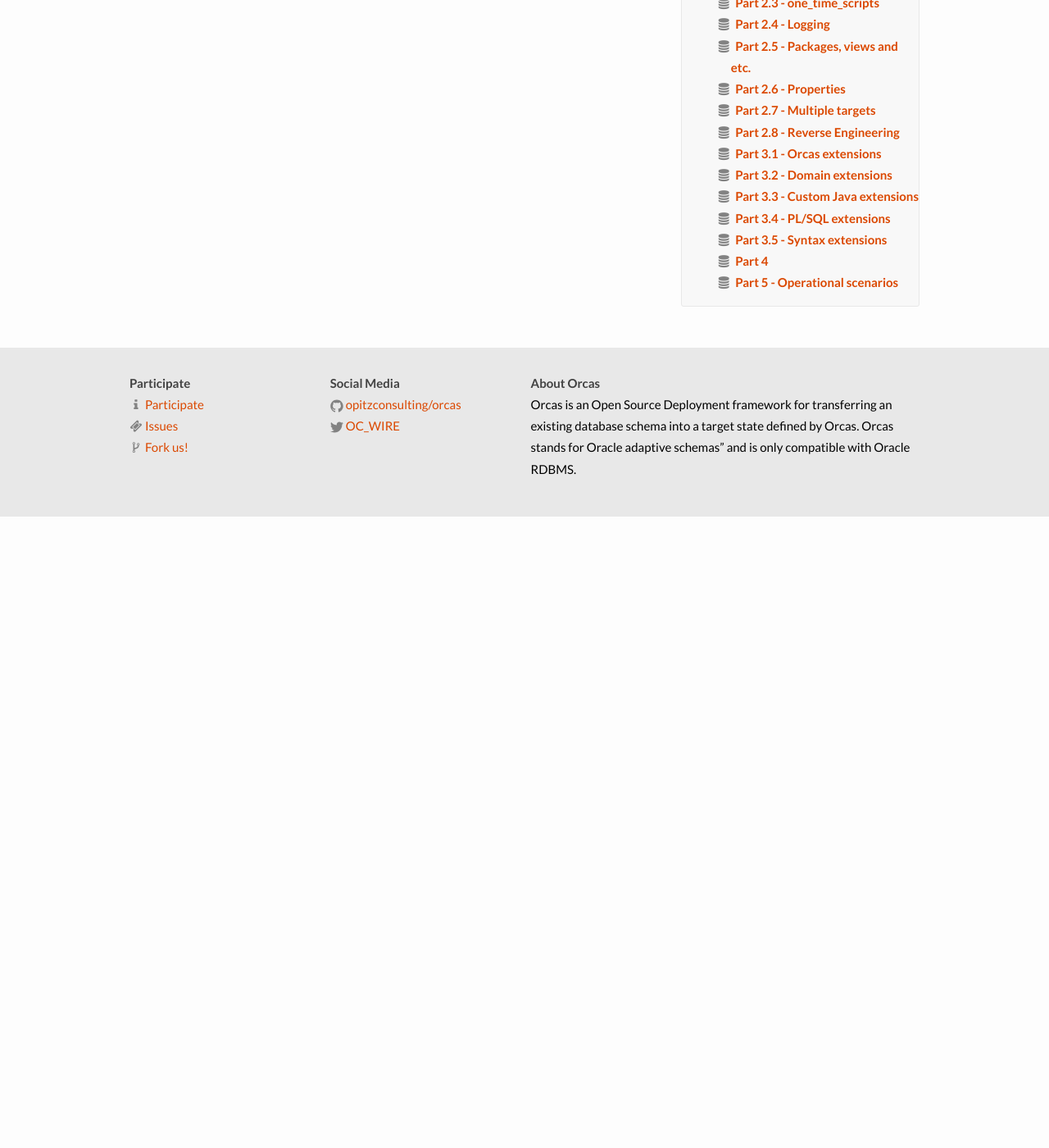
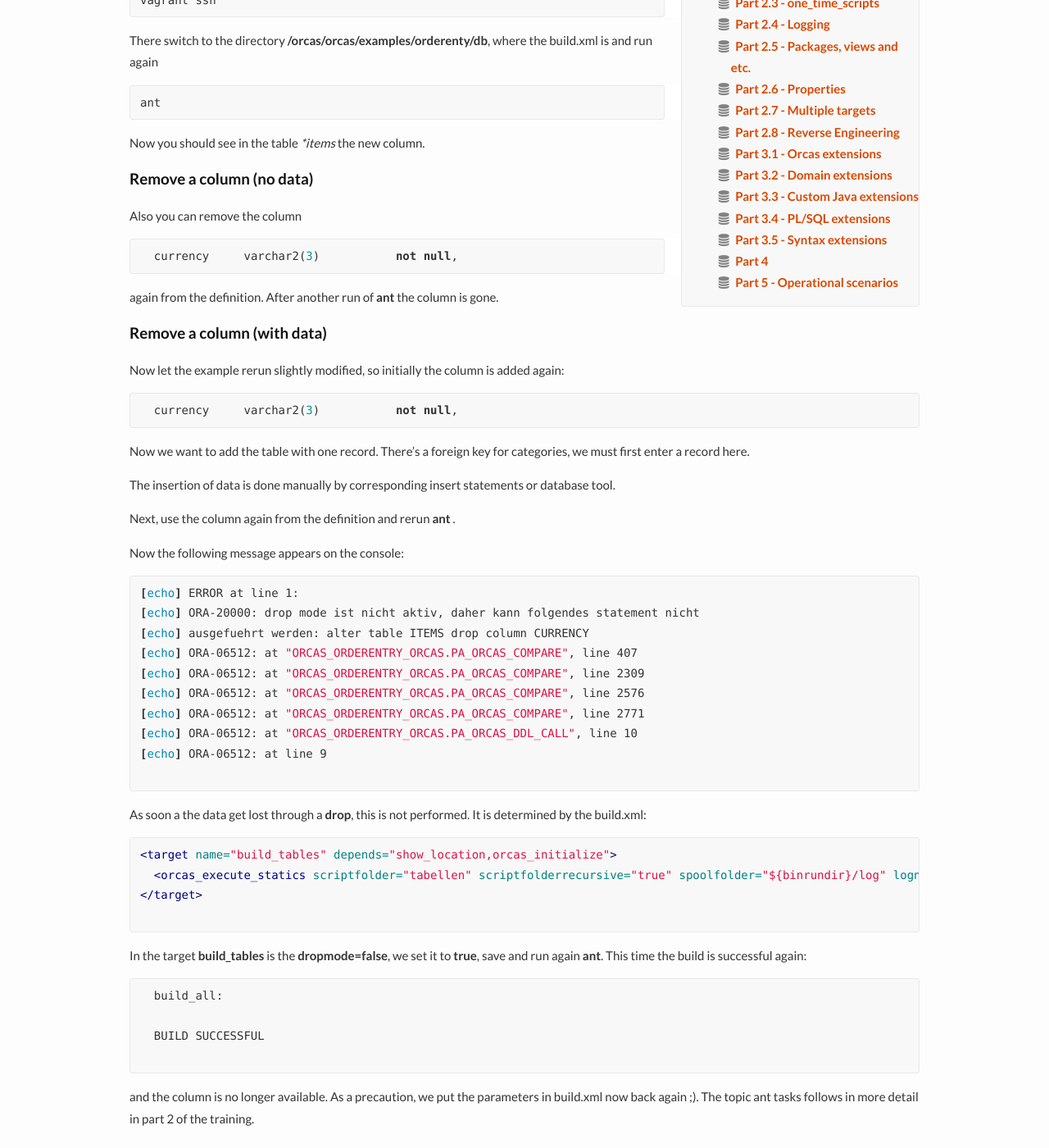
Before and after one commit to opitzconsulting/orcas, a Jekyll site: the page built from _docs/en/training_part1_2.md, in a window 1280 px wide and 1400 px high, scrolled down 1105 px. Shown: the whole window at 82% size. Built offline with Jekyll 4.4.1, drawn with Linux system fonts in a browser that asks for light colours; nearby versions of some CDN libraries; before the commit the page ends 1735 px from its top, so only the background shows below that; some of the changed text lies outside the part shown.

Commit message:
Training part 1.2

```diff
--- a/_docs/en/training_part1_2.md
+++ b/_docs/en/training_part1_2.md
@@ -6,4 +6,125 @@
 - en
 ---
 
-**This training is currently under construction and is neither complete nor correct!**
+## View table definitions
+
+In the directory **orcas\examples\orderentry\db\tabellen** you can find the previous table definitions in "Orcas syntax". To find out how something has to be described in ORCAS, you can either read the [table syntax]({{site.baseurl}}/docs/statics-syntax), or see things you seek via reverse engineering from an existing database actually.
+
+Here as an example the definition of the table **items**
+
+
+{% highlight sql %}
+create table items
+(
+  item_id         number(15)                    not null,
+  version         number(15)      default "0"   not null,
+  ctgr_id         number(15)                    not null,
+  name            varchar2(30)                  not null,
+  description     varchar2(1000)                not null,
+  image_location  varchar2(255),
+  price           number(8,2)                   not null,
+
+  constraint item_pk primary key (item_id),
+  constraint item_uc unique (name),
+  constraint item_ctgr_fk foreign key (ctgr_id) references categories (ctgr_id),
+
+  comment on column version is 'default ist null';
+  comment on table is 'items tabelle';
+);
+{% endhighlight %}
+
+### Add a column
+We want to add only one column **currency**, but we are expanding the table definition simply to the appropriate line:
+
+{% highlight sql %}
+  currency     varchar2(3)           not null,
+{% endhighlight %}
+
+In order to synchronize the schema again and to see the new column in the database, you have to connect you back to the Vagrant VM
+
+{% highlight bash%}
+vagrant ssh
+{% endhighlight %}
+There switch to the directory **/orcas/orcas/examples/orderenty/db**, where the build.xml is and run again
+{% highlight bash%}
+ant
+{% endhighlight %}
+
+Now you should see in the table **items* the new column.
+
+### Remove a column (no data)
+
+Also you can remove the column
+
+{% highlight sql %}
+  currency     varchar2(3)           not null,
+{% endhighlight %}
+
+again from the definition. After another run of **ant** the column is gone.
+
+### Remove a column (with data)
+
+Now let the example rerun slightly modified, so initially the column is added again:
+
+
+{% highlight sql %}
+  currency     varchar2(3)           not null,
+{% endhighlight %}
+
+Now we want to add the table with one record. There's a foreign key for categories, we must first enter a record here.
+
+The insertion of data is done manually by corresponding insert statements or database tool.
+
+Next, use the column again from the definition and rerun **ant** .
+
+Now the following message appears on the console:
+
+ {% highlight bash %}
+[echo] ERROR at line 1:
+[echo] ORA-20000: drop mode ist nicht aktiv, daher kann folgendes statement nicht
+[echo] ausgefuehrt werden: alter table ITEMS drop column CURRENCY
+[echo] ORA-06512: at "ORCAS_ORDERENTRY_ORCAS.PA_ORCAS_COMPARE", line 407
+[echo] ORA-06512: at "ORCAS_ORDERENTRY_ORCAS.PA_ORCAS_COMPARE", line 2309
+[echo] ORA-06512: at "ORCAS_ORDERENTRY_ORCAS.PA_ORCAS_COMPARE", line 2576
+[echo] ORA-06512: at "ORCAS_ORDERENTRY_ORCAS.PA_ORCAS_COMPARE", line 2771
+[echo] ORA-06512: at "ORCAS_ORDERENTRY_ORCAS.PA_ORCAS_DDL_CALL", line 10
+[echo] ORA-06512: at line 9
+ {% endhighlight %}
+
+As soon a the data get lost through a **drop**, this is not performed. It is determined by the build.xml:
+
+  {% highlight xml %}
+<target name="build_tables" depends="show_location,orcas_initialize">
+  <orcas_execute_statics scriptfolder="tabellen" scriptfolderrecursive="true" spoolfolder="${binrundir}/log" logname="tables" dropmode="false"/>
+</target>
+  {% endhighlight %}
+
+In the target **build_tables** is the **dropmode=false**, we set it to **true**, save and run again **ant**. This time the build is successful again:
+
+ {% highlight bash %}
+  build_all:
+
+  BUILD SUCCESSFUL
+ {% endhighlight %}
+
+and the column is no longer available. As a precaution, we put the parameters in build.xml now back again ;).
+The topic ant tasks follows in more detail in part 2 of the training.
+
+### Add new table
+Exercise: A business partner can have several addresses
+
+Now add a new table **ADDRESSES** that accepts the address line of **BUSINESS_PARTNERS** and is referenced by a foreign key from **BUSINESS_PARTNERS**.
+
+### More exercises
+
+For the exercises respectively the generated SQL is to be observed, especially if "drop and create" or "alter" is used.
+
+1. Expansion of item_uc the column ctgr_id.
+1. Set item_ctgr_fk to "on delete cascade".
+1. Set the data type from description to varchar2(500)
+ -  no data
+ -  with data that fit (not longer than 500)
+ -  with data that does not fit (longer than 500)
+1. Set the data type from description to varchar2(2000)
+1. You want to create an index on the column price and version
+1. An index on upper(name) should be created.
```
Also changed, not shown: _docs/en/training_part2_6.md (added, +9 -0 lines).
